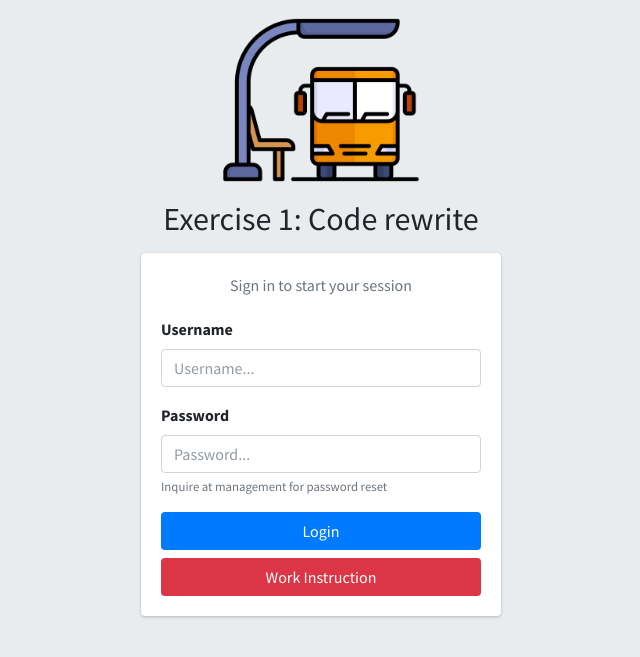
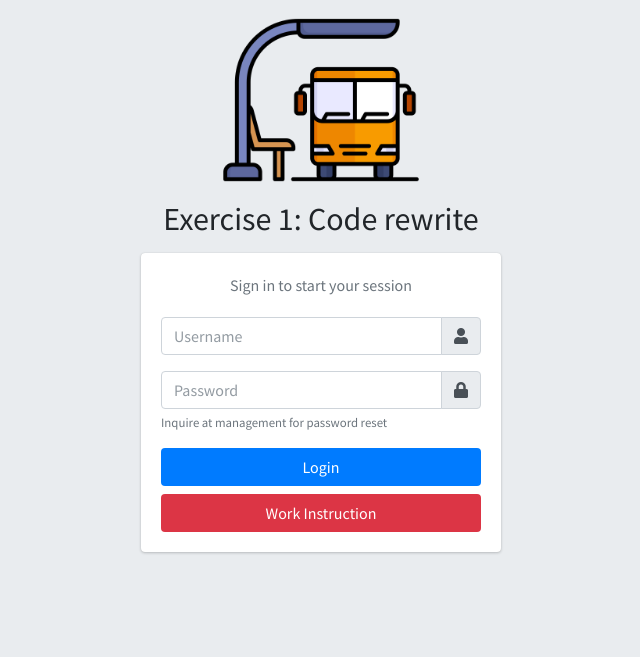
Before and after one commit to lemon8de/work_exercise_1, a PHP site: page / in a window 1280 px wide. Shown: the top 657 px of the page, without its empty margins (319-959 px from the left). Run offline with PHP 8.4, Linux system fonts and the light colour scheme; some libraries are stand-ins or nearby versions.

Commit message:
login page finalized for real

```diff
--- a/index.php
+++ b/index.php
@@ -33,7 +33,7 @@
     </head>
     <body>
         <!-- whole login box -->
-        <div class="login-box debug-color-green mx-auto">
+        <div class="login-box mx-auto">
             <!-- split the login box as picture and the form login -->
             <div class="login-logo">
                 <img src="dist/img/logo.png" id="login_logo">
@@ -45,13 +45,16 @@
                     <!-- login form complete -->
                     <form action="<?=htmlspecialchars($_SERVER['PHP_SELF']);?>" method="POST" id="login_form">
                         <div class="form-group">
-                            <label for="usernameInput">Username</label>
-                            <input type="text" class="form-control" id="usernameInput" aria-describedby="usernameHelp" placeholder="Username...">
-                            <!-- <small id="usernameHelp" class="form-text text-muted">Username provided on your account</small> -->
+                            <div class="input-group">
+                                <input type="text" class="form-control" id="usernameInput" aria-describedby="usernameHelp" placeholder="Username" required>
+                                <div class="input-group-append"><div class="input-group-text"><span class="fas fa-user"></span></div></div>
+                            </div>
                         </div>
                         <div class="form-group">
-                            <label for="passwordInput">Password</label>
-                            <input type="password" class="form-control" id="passwordInput" aria-describedby="passwordHelp" placeholder="Password...">
+                            <div class="input-group">
+                                <input type="password" class="form-control" id="passwordInput" aria-describedby="passwordHelp" placeholder="Password" required>
+                                <div class="input-group-append"><div class="input-group-text"><span class="fas fa-lock"></span></div></div>
+                            </div>
                             <small id="passwordHelp" class="form-text text-muted">Inquire at management for password reset</small>
                         </div>
                         <button type="submit" class="btn bg-primary btn-block" name="login" value="login">Login</button>
```
